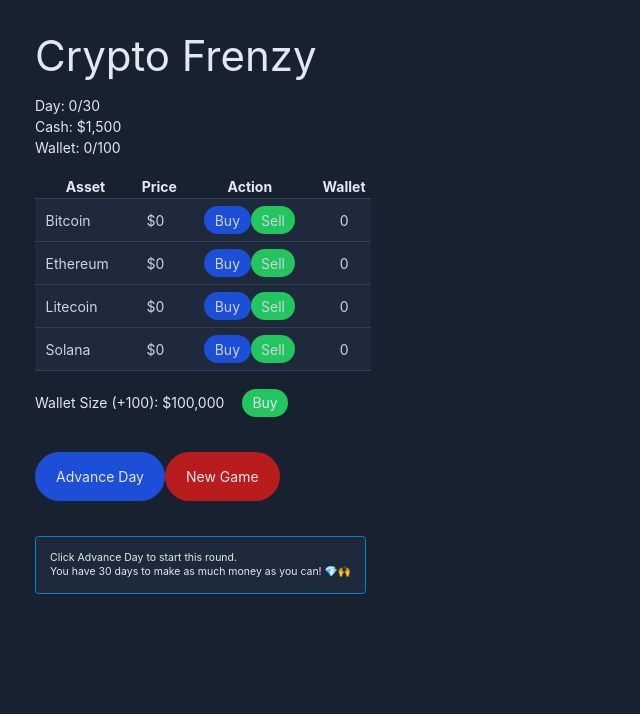
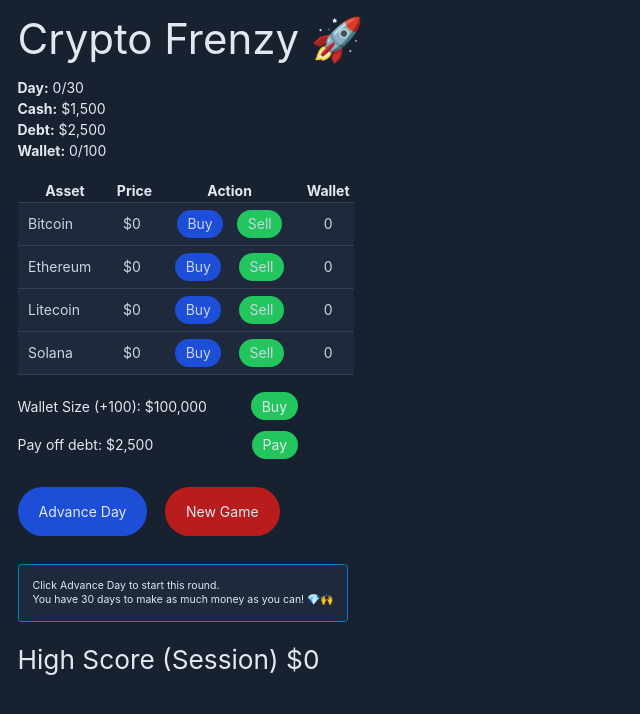
Before and after one commit to whcarter3/crypto-frenzy, a Next.js app: page / in a window 1280 px wide. Shown: the top 714 px of the page, without its empty margins (0-640 px from the left). Built offline with nearby package versions, Linux system fonts and the light colour scheme.

Commit message:
adds debt, new logs, and high score

```diff
--- a/pages/index.js
+++ b/pages/index.js
@@ -15,8 +15,11 @@
   const [bitcoinWallet, setBitcoinWallet]   = React.useState(0);
   const [ethereumWallet, setEthereumWallet] = React.useState(0);
   const [litecoinWallet, setLitecoinWallet] = React.useState(0);
-  const [solanaWallet, setSolanaWallet]     = React.useState(0)
-  const [log, setLog]                       = React.useState([`Click Advance Day to start this round. \nYou have 30 days to make as much money as you can! 💎🙌\n`])
+  const [solanaWallet, setSolanaWallet]     = React.useState(0);
+  const [log, setLog]                       = React.useState([`Click Advance Day to start this round. \nYou have 30 days to make as much money as you can! 💎🙌\n`]);
+  const [highScore, setHighScore]           = React.useState(0);
+  const [walletExpansionCost, setWalletExpansionCost] = React.useState(100000);
+  const [debt, setDebt]                     = React.useState(2500);
 
 
   //STATIC DATA ================================================
@@ -26,8 +29,8 @@
       symbol: "BTC",
       range: {
         low:[3500,4550],
-        mid: [9000,40000],
-        high:[85000, 105000]
+        mid: [9000,65000],
+        high:[105000, 125000]
       }
     },
     ethereum: {
@@ -36,7 +39,7 @@
       range: {
         low:[175,350],
         mid: [700,4800],
-        high:[8000, 11000]
+        high:[10000, 12500]
       }
     },
     litecoin: {
@@ -44,8 +47,8 @@
       symbol: "LTC",
       range: {
         low:[20,45],
-        mid: [90,360],
-        high:[1000, 2200]
+        mid: [90,630],
+        high:[1200, 1500]
       }
     },
     solana: {
@@ -73,8 +76,9 @@
     setEthereumWallet(0);
     setLitecoinWallet(0);
     setSolanaWallet(0);
-    setLog([`Click Advance Day to start this round. \nYou have 30 days to make as much money as you can! 💎🙌\n`]);
-    addToLog('')
+    setWalletExpansionCost(100000);
+    setDebt(2500);
+    setLog([`- You borrowed $1,500 at 20% daily interest\n- Click Advance Day to start.\n- You have 30 days to make as much money as you can! 💎🙌\n`]);
   }
 
   // GAME LOGIC ========================================
@@ -83,7 +87,10 @@
       alert("Today is your last day! Better sell all your assets!")
     }
     if(currentDay >= 30) {
-      alert(`This round has been completed. You amassed $${numberWithCommas(cash)}. Click to start a new game`);
+      alert(`This round has been completed. You amassed $${numberWithCommas(cash - debt)}. Click to start a new game`);
+      if(cash > highScore){
+        setHighScore(cash);
+      }
       init();
     } else {
       if(currentDay === 0) {
@@ -98,6 +105,7 @@
         randomizePriceVariance("ETH");
         randomizePriceVariance("LTC");
         randomizePriceVariance("SOL");
+        setDebt(Math.floor(debt += (debt * .20)));
       }
 
       setCurrentDay(currentDay + 1);
@@ -119,47 +127,47 @@
         let coinFlipBTC = Math.floor(Math.random() * 100);
         if(coinFlipBTC < 2) {
           setBitcoinPrice(randomizePrice(assets.bitcoin.range.low[0], assets.bitcoin.range.low[1]))
-          addToLog("🐋 A whale has dumped Bitcoin and the price has plummeted! 🐋\n")
+          addToLog(`${new Date().toLocaleTimeString()} - 🐋 A whale has dumped Bitcoin and the price has plummeted!\n`)
         } else if (coinFlipBTC >=2 && coinFlipBTC <97) {
           setBitcoinPrice(randomizePrice(assets.bitcoin.range.mid[0], assets.bitcoin.range.mid[1]))
         } else {
           setBitcoinPrice(randomizePrice(assets.bitcoin.range.high[0], assets.bitcoin.range.high[1]))
-          addToLog("🚀🌕 Bitcoin is going to the moon!\n")
+          addToLog(`${new Date().toLocaleTimeString()} - 🚀🌕 Bitcoin is going to the moon!\n`)
         }
         break;
       case "ETH":
         let coinFlipETH = Math.floor(Math.random() * 100);
         if(coinFlipETH < 2) {
           setEthereumPrice(randomizePrice(assets.ethereum.range.low[0], assets.ethereum.range.low[1]))
-          addToLog("🐋 A whale has dumped Ethereum and the price has plummeted! 🐋\n")
+          addToLog(`${new Date().toLocaleTimeString()} - 🐋 A whale has dumped Ethereum and the price has plummeted!\n`)
         } else if (coinFlipETH >= 2 && coinFlipETH <97) {
           setEthereumPrice(randomizePrice(assets.ethereum.range.mid[0], assets.ethereum.range.mid[1]))
         } else {
           setEthereumPrice(randomizePrice(assets.ethereum.range.high[0], assets.ethereum.range.high[1]))
-          addToLog("🚀🌕 Ethereum is going to the moon!\n")
+          addToLog(`${new Date().toLocaleTimeString()} - 🚀🌕 Ethereum is going to the moon!\n`)
         }
         break;
       case "LTC":
         let coinFlipLTC = Math.floor(Math.random() * 100);
         if(coinFlipLTC < 2) {
           setLitecoinPrice(randomizePrice(assets.litecoin.range.low[0], assets.litecoin.range.low[1]))
-          addToLog("🐋 A whale has dumped Litecoin and the price has plummeted! 🐋\n")
+          addToLog(`${new Date().toLocaleTimeString()} - 🐋 A whale has dumped Litecoin and the price has plummeted!\n`)
         } else if (coinFlipLTC >=2 && coinFlipLTC <97) {
           setLitecoinPrice(randomizePrice(assets.litecoin.range.mid[0], assets.litecoin.range.mid[1]))
         } else {
           setLitecoinPrice(randomizePrice(assets.litecoin.range.high[0], assets.litecoin.range.high[1]))
-          addToLog("🚀🌕 Litecoin is going to the moon!\n")
+          addToLog(`${new Date().toLocaleTimeString()} - 🚀🌕 Litecoin is going to the moon!\n`)
         }
         break;
       case "SOL":
         let coinFlipSOL = Math.floor(Math.random() * 100);
-        if(coinFlipSOL < 20) {
+        if(coinFlipSOL < 10) {
           setSolanaPrice(randomizePrice(assets.solana.range.low[0], assets.solana.range.low[1]))
-        } else if (coinFlipSOL >=20 && coinFlipSOL <97) {
+        } else if (coinFlipSOL >=10 && coinFlipSOL <97) {
           setSolanaPrice(randomizePrice(assets.solana.range.mid[0], assets.solana.range.mid[1]))
         } else {
           setSolanaPrice(randomizePrice(assets.solana.range.high[0], assets.solana.range.high[1]))
-          addToLog("🚀🌕 Solana is going to the moon!")
+          addToLog(`${new Date().toLocaleTimeString()} - 🚀🌕 Solana is going to the moon!\n`)
         }
         break;
       default:
@@ -182,18 +190,37 @@
       needStartGame();
       return;
     }
-    if(cash < 100000){
+    if(cash < walletExpansionCost){
       alert("You do not have enough cash to expand your wallet");
     } else {
       setWalletCapacity(walletCapacity += 100);
-      setCash(cash -= 100000);
-      let log = `${new Date().toLocaleTimeString()} - You have increased your wallet capacity to ${walletCapacity}\n`
-      addToLog(log);
+      setCash(cash -= walletExpansionCost);
+      setWalletExpansionCost(walletExpansionCost += (walletExpansionCost * .25))
+      addToLog(`${new Date().toLocaleTimeString()} - You have increased your wallet capacity to ${walletCapacity}\n`);
+      addToLog(`${new Date().toLocaleTimeString()} - Wallet Expansion cost has increased in price by 25% to ${walletExpansionCost}\n`);
     }
   }
 
   const addToLog = (str) => {
     setLog(arr => [str, ...arr]);
+  }
+
+  const payDebt = () => {
+    if(currentDay == 0) {
+      needStartGame();
+      return;
+    }
+    if(debt === 0){
+      alert("You've already paid off your debt!");
+      return;
+    }
+    if(cash < debt){
+      alert("You do not have enough cash to pay off your debt")
+    } else {
+      addToLog(`${new Date().toLocaleTimeString()} - You have paid off your ${debt} debt! 🙌\n`)
+      setCash(cash -= debt);
+      setDebt(0);
+    }
   }
 
   //BUY LOGIC ===============================
@@ -337,21 +364,24 @@
     alert("You do not have enough wallet space to purchase this asset");
   }
 
+
+
   //PRESENTATION COMPONENTS =============================
   return (
-    <div className="container mx-auto mt-10">
+    <div className="container mx-auto mt-5">
       <Head>
         <title>Crypto Frenzy</title>
-        <meta name="description" content="Generated by create next app" />
+        <meta name="description" content="A crypto buying and selling game." />
         <link rel="icon" href="/favicon1.ico" />
       </Head>
 
-      <main className="prose px-10">
-        <h1>Crypto Frenzy</h1>
+      <main className="prose px-5">
+        <h1>Crypto Frenzy 🚀</h1>
 
-        <p className='mt-5'>Day: {currentDay}/30</p>
-        <p>Cash: ${numberWithCommas(cash)}</p>
-        <p>Wallet: {walletAmount}/{walletCapacity} </p>
+        <p className='mt-5'><span className='font-bold'>Day:</span> {currentDay}/30</p>
+        <p><span className='font-bold'>Cash:</span> ${numberWithCommas(cash)}</p>
+        <p><span className='font-bold'>Debt:</span> ${numberWithCommas(debt)}</p>
+        <p><span className='font-bold'>Wallet:</span> {walletAmount}/{walletCapacity} </p>
 
         <div className='w-96'>
           <table className='mt-5 w-full table-auto border-collapse'>
@@ -368,7 +398,7 @@
                 <td>{assets.bitcoin.assetName}</td>
                 <td>${numberWithCommas(bitcoinPrice)}</td>
                 <td>
-                  <button className="rounded-full bg-blue-700 px-3 py-1" onClick={handleBuy} id="bitcoinBuy">Buy</button>
+                  <button className="rounded-full bg-blue-700 px-3 py-1 mr-4" onClick={handleBuy} id="bitcoinBuy">Buy</button>
                   <button className="rounded-full bg-green-500 px-3 py-1" onClick={handleSell} id="bitcoinSell">Sell</button>
                 </td>
                 <td>{bitcoinWallet}</td>
@@ -377,7 +407,7 @@
                 <td>{assets.ethereum.assetName}</td>
                 <td>${numberWithCommas(ethereumPrice)}</td>
                 <td>
-                  <button className="rounded-full bg-blue-700 px-3 py-1" onClick={handleBuy} id="ethereumBuy">Buy</button>
+                  <button className="rounded-full bg-blue-700 px-3 py-1 mr-5" onClick={handleBuy} id="ethereumBuy">Buy</button>
                   <button className="rounded-full bg-green-500 px-3 py-1" onClick={handleSell} id="ethereumSell">Sell</button>
                 </td>
                 <td>{ethereumWallet}</td>
@@ -386,7 +416,7 @@
                 <td>{assets.litecoin.assetName}</td>
                 <td>${numberWithCommas(litecoinPrice)}</td>
                 <td>
-                  <button className="rounded-full bg-blue-700 px-3 py-1" onClick={handleBuy} id="litecoinBuy">Buy</button>
+                  <button className="rounded-full bg-blue-700 px-3 py-1 mr-5" onClick={handleBuy} id="litecoinBuy">Buy</button>
                   <button className="rounded-full bg-green-500 px-3 py-1" onClick={handleSell} id="litecoinSell">Sell</button>
                 </td>
                 <td>{litecoinWallet}</td>
@@ -395,7 +425,7 @@
                 <td>{assets.solana.assetName}</td>
                 <td>${numberWithCommas(solanaPrice)}</td>
                 <td>
-                  <button className="rounded-full bg-blue-700 px-3 py-1" onClick={handleBuy} id="solanaBuy">Buy</button>
+                  <button className="rounded-full bg-blue-700 px-3 py-1 mr-5" onClick={handleBuy} id="solanaBuy">Buy</button>
                   <button className="rounded-full bg-green-500 px-3 py-1" onClick={handleSell} id="solanaSell">Sell</button>
                 </td>
                 <td>{solanaWallet}</td>
@@ -405,19 +435,28 @@
         </div>
 
 
-        <div className='mt-5 flex items-center'>
-          <p className='mr-5'>Wallet Size (+100): $100,000</p>
-          <button className='bg-green-500 px-3 py-1 rounded-full' onClick={increaseWalletCapacity}>Buy</button>
+        <div className='mt-5 flex flex-col max-w-xs'>
+          <div className='flex w-full justify-between items-center'>
+            <p>Wallet Size (+100): ${numberWithCommas(walletExpansionCost)}</p>
+            <button className='bg-green-500 px-3 py-1 rounded-full' onClick={increaseWalletCapacity}>Buy</button>
+          </div>
+          <div className='flex w-full justify-between items-center mt-3'>
+            <p>Pay off debt: ${numberWithCommas(debt)}</p>
+            <button className='bg-green-500 px-3 py-1 rounded-full' onClick={payDebt}>Pay</button>
+          </div>
         </div>
 
-        <button className='bg-blue-700 px-6 py-4 rounded-full mt-10' onClick={advanceDay}>Advance Day</button>
+        <div></div>
+        <button className='bg-blue-700 px-6 py-4 rounded-full mt-8 mr-5' onClick={advanceDay}>Advance Day</button>
         <button className='bg-red-700 px-6 py-4 rounded-full' onClick={init}>New Game</button>
 
-        <div>
-          <ul className='border border-sky-600 mt-10 max-h-56 w-auto p-4 overflow-auto inline-block text-xs'>
+        <div className='max-w-sm'>
+          <ul className='border border-sky-600 mt-8 max-h-56 w-auto p-4 overflow-auto inline-block text-xs'>
             <li>{log}</li>
           </ul>
         </div>
+
+        <h3 className='mt-5'>High Score (Session) ${numberWithCommas(highScore)}</h3>
 
       </main>
     </div>
```
